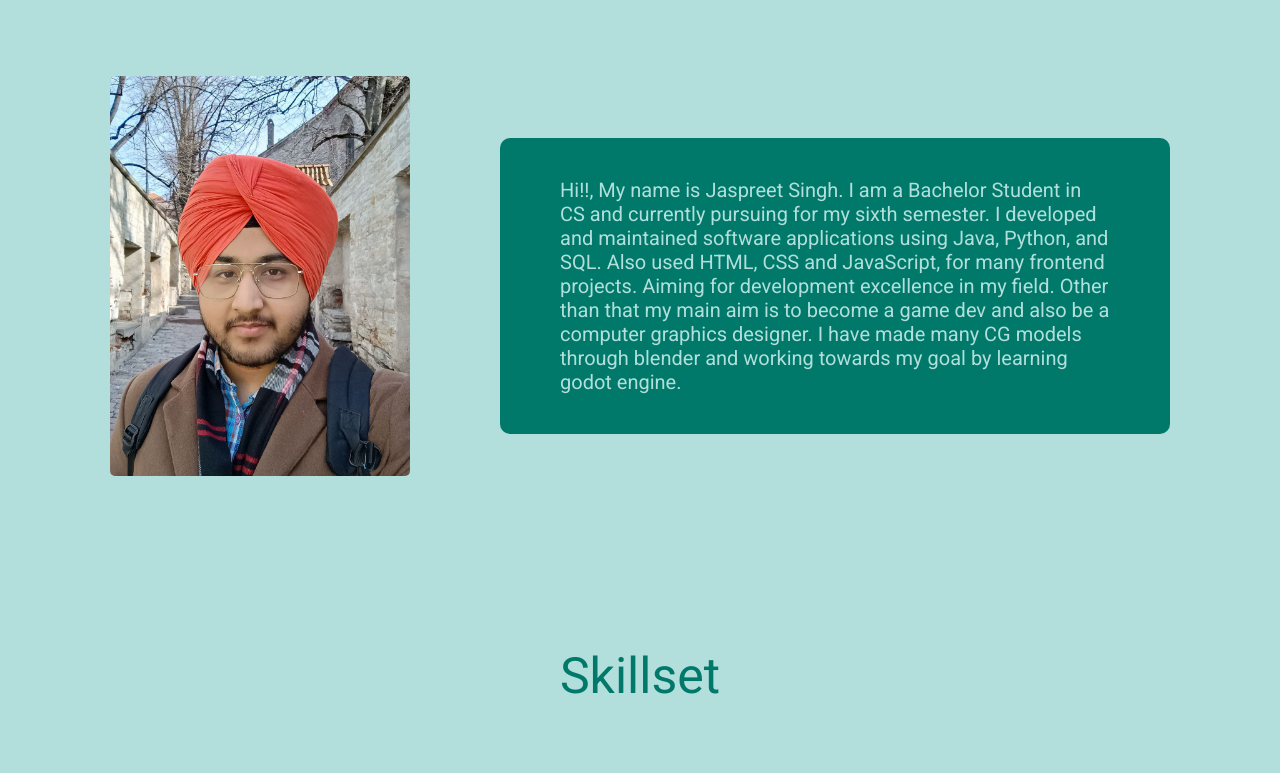
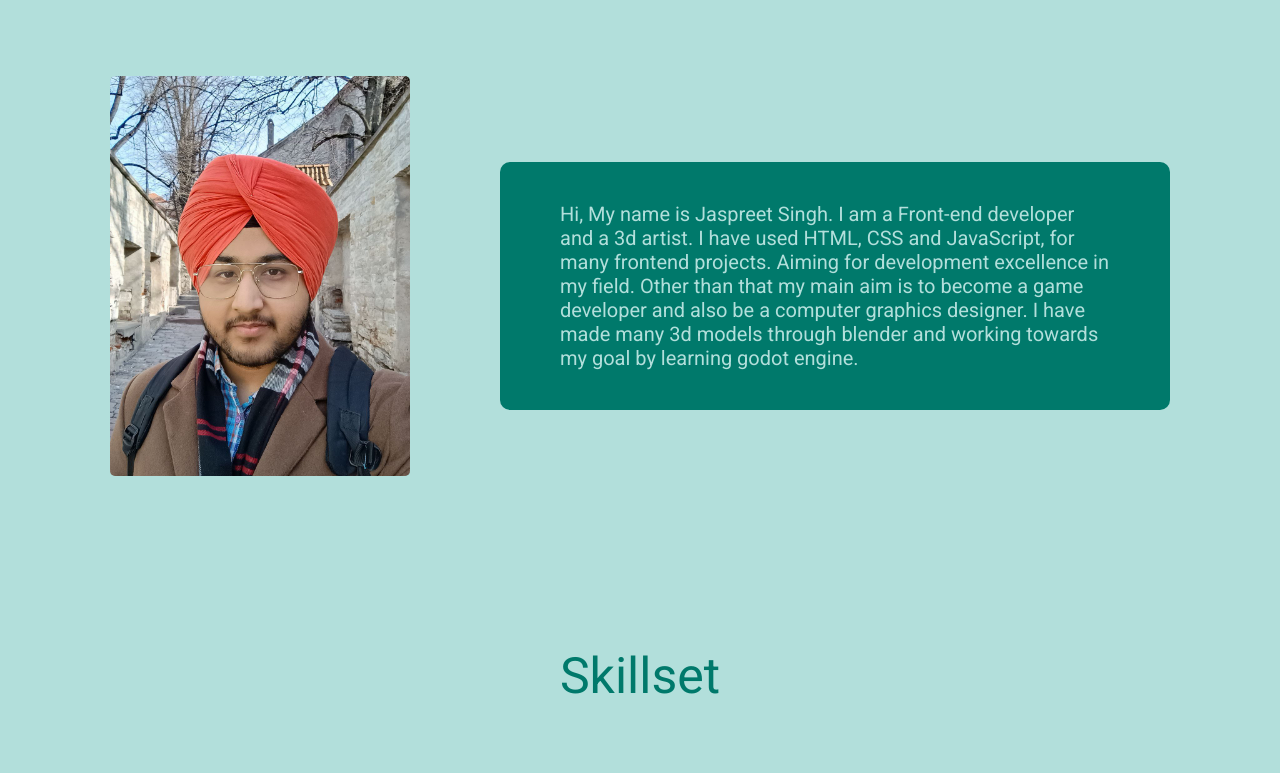
Before and after one commit to Jasp2367/Portfolio, a plain HTML site: page index.html in a window 1280 px wide. Shown: the part 860-1633 px from the top of the page. Drawn offline with Linux system fonts and the light colour scheme; a web font is replaced by a local one.

Commit message:
Update index.html

```diff
--- a/index.html
+++ b/index.html
@@ -47,14 +47,12 @@
                 </div>
                 <div class="about-me-para">
                     <p>
-                        Hi!!, My name is Jaspreet Singh.
-                        I am a Bachelor Student in CS and currently pursuing
-                        for my sixth semester. I developed and maintained software
-                        applications using Java, Python, and SQL. Also used HTML,
+                        Hi, My name is Jaspreet Singh.
+                        I am a Front-end developer and a 3d artist. I have used HTML,
                         CSS and JavaScript, for many frontend projects. Aiming for
                         development excellence in my field. Other than that my main aim is
-                        to become a game dev and also be a computer graphics designer.
-                        I have made many CG models through blender and working towards
+                        to become a game developer and also be a computer graphics designer.
+                        I have made many 3d models through blender and working towards
                         my goal by learning godot engine.
                     </p>
                 </div>
```
